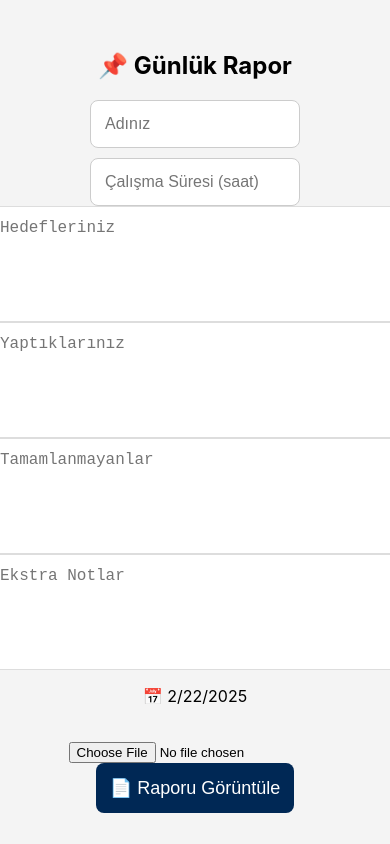
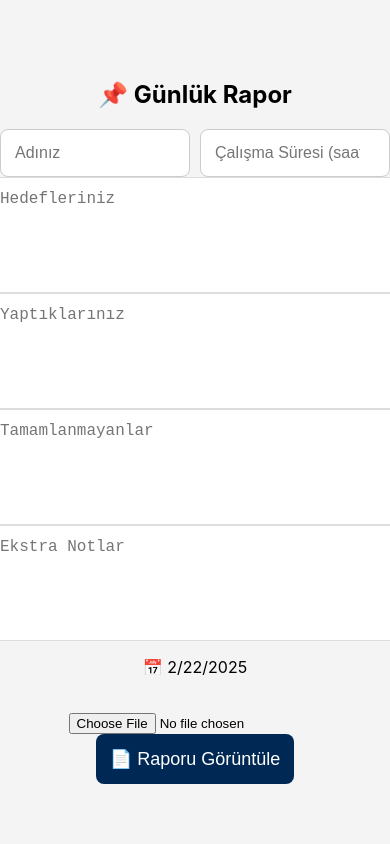
Before and after one commit to nazlinres01/report-app, a React (Create React App) app: page / in a window 390 px wide. Built offline with nearby package versions, Linux system fonts and the light colour scheme.

Commit message:
updated mobile design

```diff
--- a/src/pages/Home.jsx
+++ b/src/pages/Home.jsx
@@ -143,7 +143,8 @@ const styles = {
     fontSize: "16px",
     borderRadius: "8px",
     border: "1px solid #ccc",
-    maxWidth: "180px", // Genişliği kısıtlamak için
+    maxWidth: "160px", // Genişliği daha da daraltıyorum
+    minWidth: "120px", // En az 120px genişlik olsun
   },
   textarea: {
     width: "100%",
```
